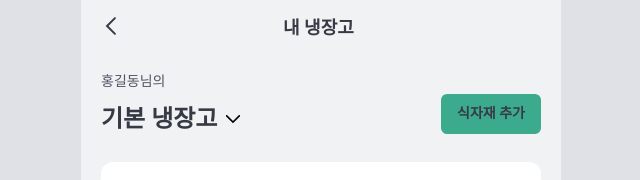
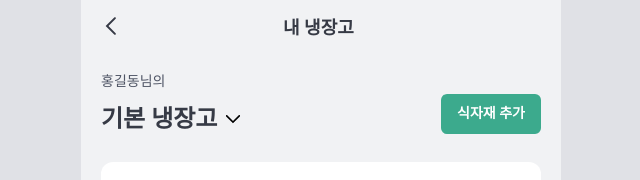
Before and after one commit to DDD-Community/fridge-link-web, a Next.js app: page /fridge in a window 1280 px wide. Shown: the top 180 px of the page, without its empty margins (319-959 px from the left). Built offline with nearby package versions, Linux system fonts and the light colour scheme; a web font is replaced by a local one.

Commit message:
fix: 텍스트 컬러 수정

```diff
--- a/src/components/organisms/FridgeInfoBox.tsx
+++ b/src/components/organisms/FridgeInfoBox.tsx
@@ -25,7 +25,7 @@ const FridgeInfoBox: React.FC<{
       </div>
       {toggleIsOpenIngredientAddModal && (
         <Button
-          className="rounded-6 w-[100px] p-[10px] body1-semibold bg-primary2"
+          className="rounded-6 w-[100px] p-[10px] body1-semibold bg-primary2 text-white"
           text="식자재 추가"
           onClick={toggleIsOpenIngredientAddModal}
         />
--- a/src/components/organisms/FridgeListModal.tsx
+++ b/src/components/organisms/FridgeListModal.tsx
@@ -39,7 +39,7 @@ const FridgeListModal: React.FC<{
         <button className="p-[13px] border-2 rounded-[12px]">
           <TrashcanIcon />
         </button>
-        <Button className="flex-grow bg-primary2" text="이동하기" />
+        <Button className="flex-grow bg-primary2 text-white" text="이동하기" />
       </div>
     </ModalBottom>
   );
--- a/src/components/organisms/IngredientAddModal.tsx
+++ b/src/components/organisms/IngredientAddModal.tsx
@@ -83,7 +83,7 @@ const IngredientAddModal: React.FC<{
           </IngredientAddItemContainer>
         </div>
         <Button
-          className="w-full bg-primary2"
+          className="w-full bg-primary2 text-white"
           text="추가완료"
           onClick={handleSubmit}
         />
```
